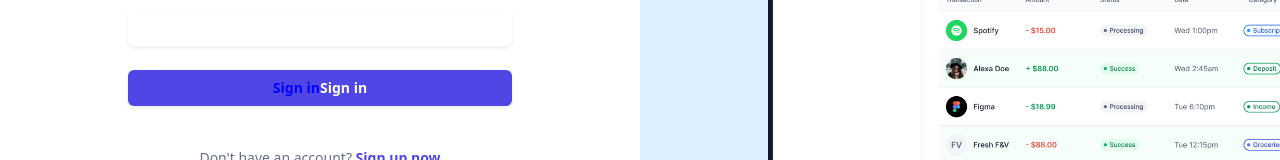
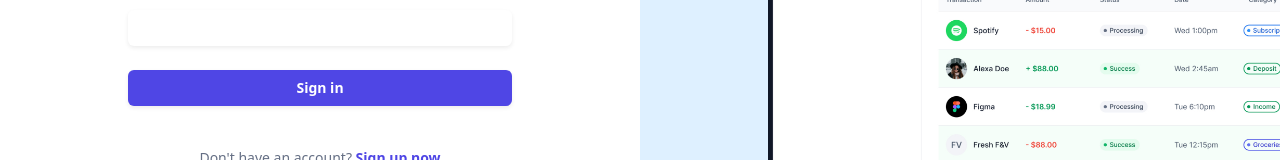
Before and after one commit to S-P-Sreelakshmi630/Xeon, a React (Vite) app in the folder client/: page / in a window 1280 px wide. Shown: the part 450-610 px from the top of the page. Built offline with nearby package versions, Linux system fonts and the light colour scheme.

Commit message:
Fixed the Sign-in Button
Fixed the sign-in button issue in which two links were being displayed

```diff
--- a/client/src/components/Authorize/Sign_IN.jsx
+++ b/client/src/components/Authorize/Sign_IN.jsx
@@ -63,9 +63,7 @@
               type="submit"
               className="flex w-full justify-center rounded-md bg-indigo-600 px-3 py-1.5 text-sm font-semibold leading-6 text-white shadow-sm hover:bg-indigo-500 focus-visible:outline focus-visible:outline-2 focus-visible:outline-offset-2 focus-visible:outline-indigo-600"
             >
-              <Link to="/Home"> Sign in </Link>
-
-              Sign in
+              <Link to="/Home" style={{color:"white"}}> Sign in </Link>
 
             </button>
           </div>
```
